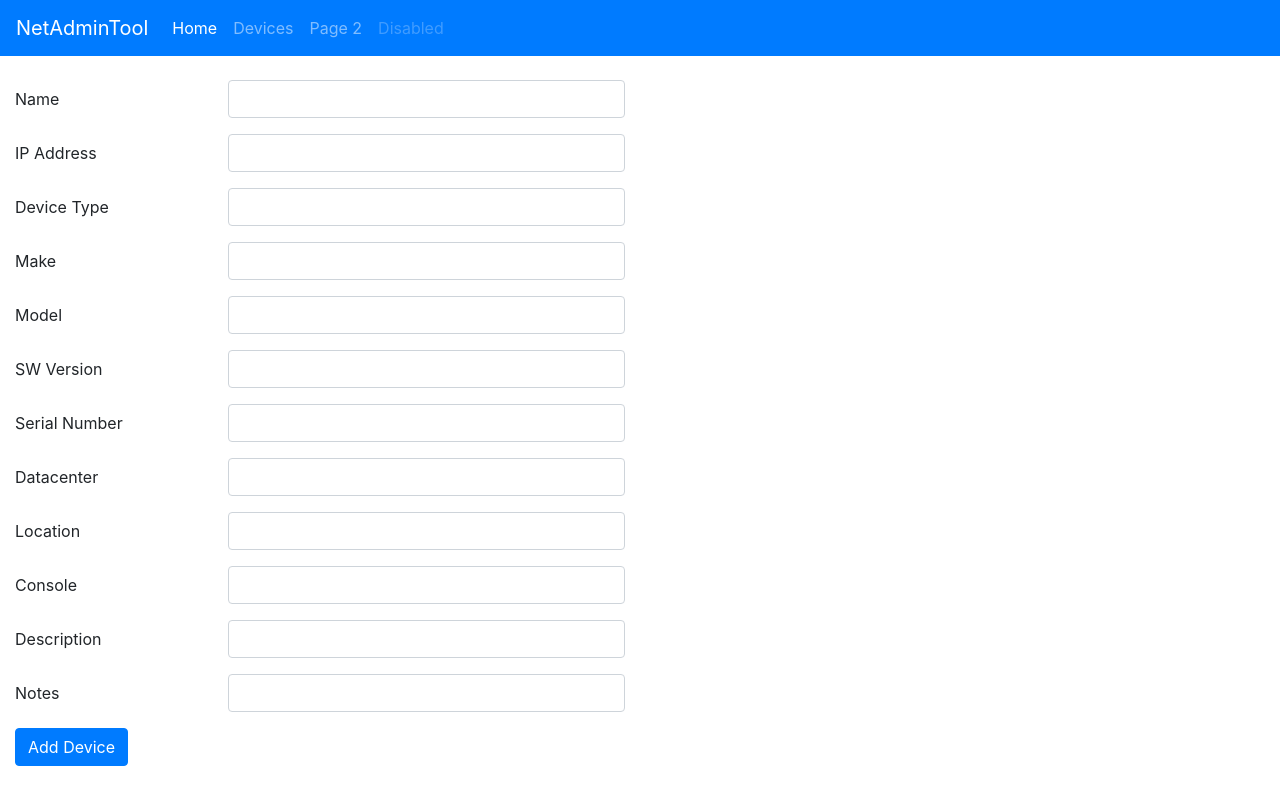
After one commit to bdrakester/netadmintool, a Flask app: page /devices/add in a window 1280 px wide. The commit adds this page. Run offline with Flask 2, Linux system fonts and the light colour scheme; parts of the project's set-up code (start-up, migrations or seed data) failed here and were passed over; some libraries are stand-ins or nearby versions.

Commit message:
Working on Issue #1 add a device, added Add a Device button on device page, then create form for adding a device.

```diff
--- a/app/app.py
+++ b/app/app.py
@@ -16,7 +16,7 @@ api = f'http://{hostname}:{port}/api'
 def index():
     return render_template('index.html')
 
-@app.route('/devices')
+@app.route('/devices', methods=['GET'])
 def devices():
     resp = requests.get(f'{api}/devices')
     devices = resp.json()['devices']
@@ -56,6 +56,27 @@ def delete_device(device_id):
 
     return render_template('delete.html', message = success)
 
+@app.route('/devices/add', methods=['GET', 'POST'])
+def add_device():
+    if request.method == 'POST':
+        new_device = dict()
+        for attribute in request.form:
+            new_device[attribute] = request.form.get(attribute)
+
+        resp = requests.post(f'{api}/devices', json=new_device)
+        if resp.status_code == 400:
+            error = resp.json()['error']
+            return render_template('add.html', message = error)
+
+        if resp.status_code == 201:
+            device = resp.json()['device']
+            return redirect((url_for('device', device_id = device['id'])))
+
+    return render_template('add.html')
+
+
+
+
 
 if __name__ == '__main__':
     app.run(host='0.0.0.0', port=5002, debug=True)
--- /dev/null
+++ b/app/templates/add.html
@@ -0,0 +1,89 @@
+{% extends "layout.html" %}
+
+{% block body %}
+<div class="container-fluid">
+  {% if message is defined %}
+    <h4> {{ message }} </h4>
+    <br>
+  {% endif %}
+  <form action="{{ url_for('add_device')}}" method="POST">
+    <div class="form-group row">
+      <label for="name" class="col-form-label col-md-2">Name</label>
+      <div class="col-md-4">
+        <input type="text" class="form-control" id="name" name="name">
+      </div>
+    </div>
+    <div class="form-group row">
+      <label for="ip_addr" class="col-form-label col-md-2">IP Address</label>
+      <div class="col-md-4">
+        <input type="text" class="form-control" id="ip_addr" name="ip_addr">
+      </div>
+    </div>
+    <div class="form-group row">
+      <label for="device_type" class="col-form-label col-md-2">Device Type</label>
+      <div class="col-md-4">
+        <input type="text" class="form-control" id="device_type" name="device_type">
+      </div>
+    </div>
+    <div class="form-group row">
+      <label for="make" class="col-form-label col-md-2">Make</label>
+      <div class="col-md-4">
+        <input type="text" class="form-control" id="make" name="make">
+      </div>
+    </div>
+    <div class="form-group row">
+      <label for="model" class="col-form-label col-md-2">Model</label>
+      <div class="col-md-4">
+        <input type="text" class="form-control" id="model" name="model">
+      </div>
+    </div>
+    <div class="form-group row">
+      <label for="sw_version" class="col-form-label col-md-2">SW Version</label>
+      <div class="col-md-4">
+        <input type="text" class="form-control" id="sw_version" name="sw_version">
+      </div>
+    </div>
+    <div class="form-group row">
+      <label for="serial_number" class="col-form-label col-md-2">Serial Number</label>
+      <div class="col-md-4">
+        <input type="text" class="form-control" id="serial_number" name="serial_number">
+      </div>
+    </div>
+    <div class="form-group row">
+      <label for="datacenter" class="col-form-label col-md-2">Datacenter</label>
+      <div class="col-md-4">
+        <input type="text" class="form-control" id="datacenter" name="datacenter">
+      </div>
+    </div>
+    <div class="form-group row">
+      <label for="location" class="col-form-label col-md-2">Location</label>
+      <div class="col-md-4">
+        <input type="text" class="form-control" id="location" name="location">
+      </div>
+    </div>
+    <div class="form-group row">
+      <label for="console" class="col-form-label col-md-2">Console</label>
+      <div class="col-md-4">
+        <input type="text" class="form-control" id="console" name="console">
+      </div>
+    </div>
+    <div class="form-group row">
+      <label for="description" class="col-form-label col-md-2">Description</label>
+      <div class="col-md-4">
+        <input type="text" class="form-control" id="description" name="description">
+      </div>
+    </div>
+    <div class="form-group row">
+      <label for="notes" class="col-form-label col-md-2">Notes</label>
+      <div class="col-md-4">
+        <input type="text" class="form-control" id="notes" name="notes">
+      </div>
+    </div>
+    <div class="form-group row">
+      <div class="col-md-6">
+        <button type="submit" class="btn btn-primary" id="add_button">Add Device</button>
+      </div>
+    </div>
+  </form>
+</div>
+{% endblock %}
--- a/app/templates/devices.html
+++ b/app/templates/devices.html
@@ -66,5 +66,10 @@
     </tr>
     {% endfor %}
   </table>
+
+  <a href="{{ url_for('add_device') }}" class="btn btn-primary">Add a Device</a>
+
+
+
 </div>
 {% endblock %}
```
